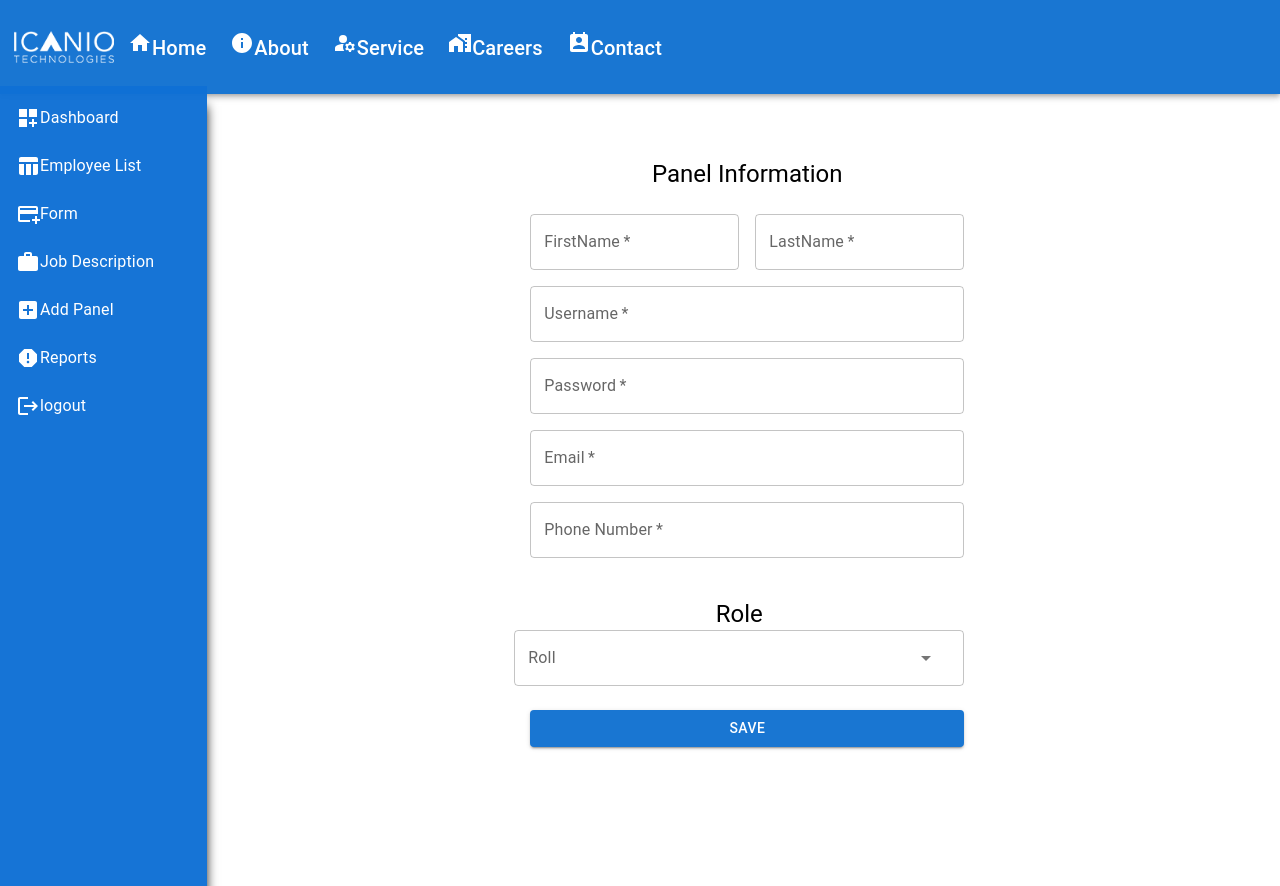
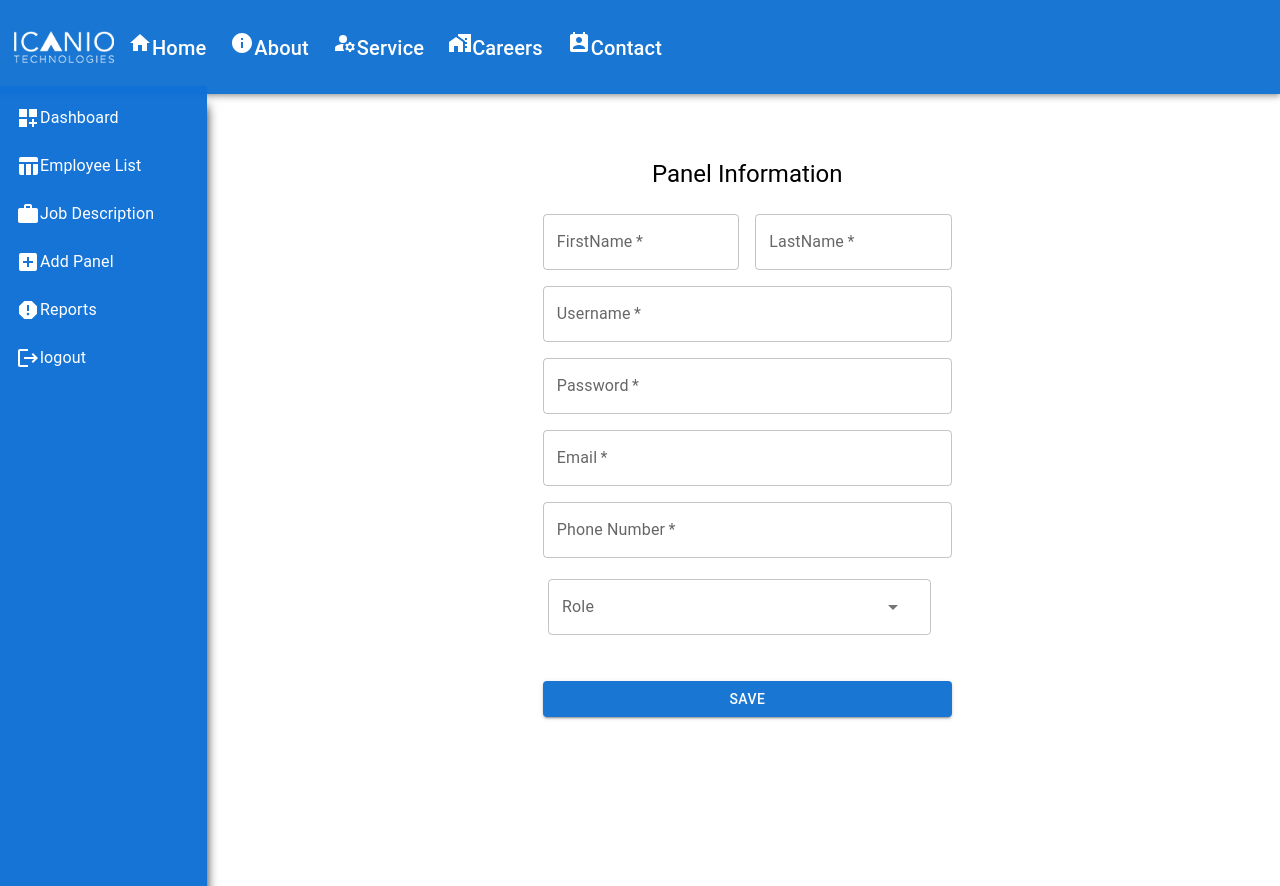
Before and after one commit to kanthan2000/Job-Application, a React (Create React App) app: page /addpanel in a window 1280 px wide. Built offline with nearby package versions, Linux system fonts and the light colour scheme.

Commit message:
fixed scroll

```diff
--- a/src/components/Form/AddPanel/AddPanel.js
+++ b/src/components/Form/AddPanel/AddPanel.js
@@ -1,5 +1,5 @@
 import Navbar from "../../admin/Navbar/navbar"
-import { Container } from "@mui/material"
+import { Autocomplete, Container } from "@mui/material"
 import * as React from 'react';
 import Button from '@mui/material/Button';
 import TextField from '@mui/material/TextField';
@@ -7,6 +7,15 @@ import Grid from '@mui/material/Grid';
 import Box from '@mui/material/Box';
 import Typography from '@mui/material/Typography';
 import Roll from './Roll'
+import axios from "axios";
+import { useNavigate } from 'react-router-dom';
+const role = [
+	{ label :'Admin'},
+	{ label :'HR'},
+	{ label :'Employee'},
+	{ label :'Panel'},
+];
+
 
 const Panel = () => {
 	const [FirstName , setFirstName] = React.useState()
@@ -15,37 +24,51 @@ const Panel = () => {
 	const [Password , setPassword] = React.useState()
 	const [Email , setEmail] = React.useState()
 	const [PhoneNumber , setPhoneNumber] = React.useState()
+	const [Roll, setRoll] = React.useState([])
+	const history = useNavigate()
+	const onhandleRoll = (e) =>{
+		setRoll(e.target.value)
+	}
 
 	const onhandlefirstName = (e) =>{
-		console.log(e.target.value)
+		setFirstName(e.target.value)
+
 	}
 	const onhandleLastName = (e) =>{
-		console.log(e.target.value)
+		setLastName(e.target.value)
 	}
 	const onhandleUsername =  (e) =>{
-		console.log(e.target.value)
+		setUserName(e.target.value)
 	}
 	const onhandlePassword =  (e) =>{
-		console.log(e.target.value)
+		setPassword(e.target.value)
 	}
 	const onhandleEmail =  (e) =>{
-		console.log(e.target.value)
+		setEmail(e.target.value)
 	}
 	const onhandlePhoneNumber =  (e) =>{
-		console.log(e.target.value)
+		setPhoneNumber(e.target.value)
 	}
 
-	// const onChangePanel = (event) => {
-	// 	let data = {
-	// 		"firstName" :  FirstName,
-	// 		"lastName" :   LastName,
-	// 		"userName" :   UserName,
-	// 		"password" :   Password,
-	// 		"phone" :      PhoneNumber
+	const onChangePanel = (event) => {
+		let data = {
+			"firstName" :  FirstName,
+			"lastName" :   LastName,
+			"userName" :   UserName,
+			"password" :   Password,
+			"email"    :   Email,
+			"phone" :      PhoneNumber,
+			"role" : [Roll]
 
-	// 	}
-	// 	console.log(data)
-	// }
+		}
+		// console.log(data)
+		axios.post("http://localhost:8080/panel",data).then((data)=>{
+			console.log(data)
+			history("/home")
+		}).catch((err)=>{
+			console.log(err)
+		})
+	}
 
 
     return(
@@ -74,7 +97,7 @@ const Panel = () => {
 									fullWidth
 									id="firstName"
 									label="FirstName"
-									Focused
+
 									onChange={onhandlefirstName}
 								/>
 							</Grid>
@@ -97,7 +120,7 @@ const Panel = () => {
 									fullWidth
 									id="username"
 									label="Username"
-									Focused
+
 									onChange={onhandleUsername}
 								/>
 							</Grid>
@@ -109,7 +132,7 @@ const Panel = () => {
 									fullWidth
 									id="password"
 									label="Password"
-									Focused
+
 									onChange={onhandlePassword}
 								/>
 							</Grid>
@@ -121,7 +144,7 @@ const Panel = () => {
 									fullWidth
 									id="email"
 									label="Email"
-									Focused
+
 									onChange={onhandleEmail}
 								/>
 							</Grid>
@@ -133,16 +156,27 @@ const Panel = () => {
 									fullWidth
 									id="phonenumber"
 									label="Phone Number"
-									Focused
+
 									onChange={onhandlePhoneNumber}
 								/>
 							</Grid>
-                           <Roll />
+
+                           {/* <Roll/> */}
+
+						   <Autocomplete
+                disablePortal
+                id="combo-box-demo"
+                options={role}
+				// value={setRole}
+				onSelect={(e)=>onhandleRoll(e)}
+                sx={{ width: 425 ,margin:"5%"}}
+                renderInput={(params) => <TextField {...params} name="role" label="Role" />}
+                />
                         </Grid>
                         <Button
 						type="submit"
 						fullWidth
-						// onClick={onChangePanel}
+						onClick={onChangePanel}
 						variant="contained"
 						sx={{ mt: 3, mb: 2 }} > Save </Button>
                       </Box>
--- a/src/components/Form/AddPanel/Roll.js
+++ b/src/components/Form/AddPanel/Roll.js
@@ -18,9 +18,7 @@ export default function CheckboxesTags() {
       flexDirection: 'column',
       alignItems: 'center',
       }} >
-        <Typography sx={{color: "black"}} component="h1" variant="h5">
-							Role
-							</Typography>
+
     <Autocomplete
       multiple
       id="checkboxes-tags-demo"
--- a/src/components/Form/dashtable/Usertable.js
+++ b/src/components/Form/dashtable/Usertable.js
@@ -199,7 +199,7 @@ return (
 		aria-label="menu"
 		sx={{ mr: 2 ,width:'200px'}}
 	>
-		Employee List
+		Profile
 	</IconButton>
 
 	<Button onClick={onhandleAdd} sx={{ position:'relative' ,mr: 'margin-right'}} variant="contained" color="success"  > Add+ </Button>
--- a/src/components/Form/tabs/Navtab.css
+++ b/src/components/Form/tabs/Navtab.css
@@ -4,6 +4,6 @@
     position: relative;
     top: 3%;
     overflow-y: scroll;
-
+    overflow-x: hidden;
 
 }
--- a/src/components/Form/tabs/Personal.css
+++ b/src/components/Form/tabs/Personal.css
@@ -1,5 +1,6 @@
 .main-box{
     width: 100%;
     height: 80vh;
-    overflow-y: scroll;
+    background-color: red;
+    /* overflow-y: scroll; */
 }
--- a/src/components/Form/tabs/Personal.js
+++ b/src/components/Form/tabs/Personal.js
@@ -85,6 +85,7 @@ export default function SignUp() {
 				role: roles[idx],
 				name: names[idx],
 				from: from[idx],
+
                 to: to[idx]
 			}
 			companyData.push(data)
--- a/src/components/admin/Navbar/navbar.js
+++ b/src/components/admin/Navbar/navbar.js
@@ -99,11 +99,11 @@ const  Navbar = (props) =>{
                         < TableChartIcon /> <ListItemText primary="Employee List" />
                         </ListItemButton>
                     </Link>
-                    <Link to="/navtab">
+                    {/* <Link to="/navtab">
                         <ListItemButton>
                         < AddCardIcon /> <ListItemText primary="Form" />
                         </ListItemButton>
-                    </Link>
+                    </Link> */}
                     <Link to="/jobDescription">
                         <ListItemButton>
                         <WorkIcon/><ListItemText primary="Job Description" />
```
Lines whose indentation alone changed are shown as unchanged.
